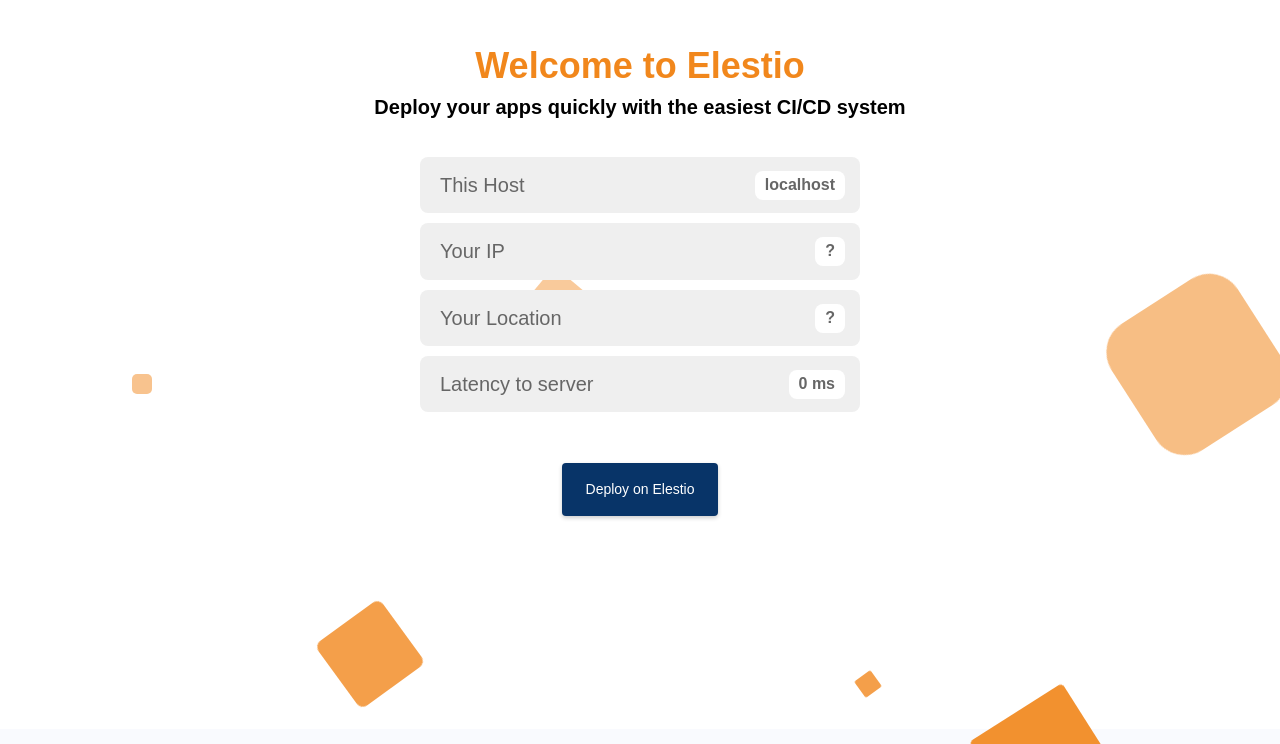
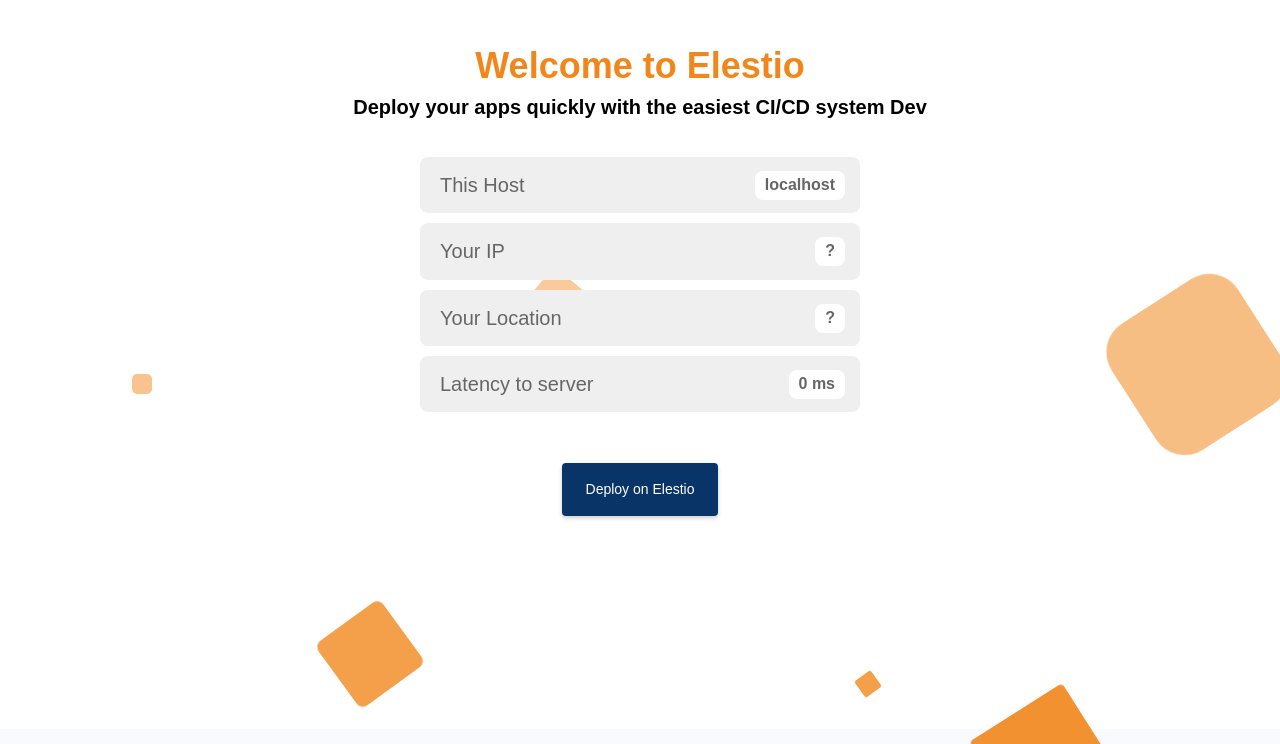
Before and after one commit to amitshuklabag/static-new, a plain HTML site: page index.html in a window 1280 px wide. Shown: the part 59-803 px from the top of the page. Drawn offline with Linux system fonts and the light colour scheme; no server answers.

Commit message:
Update index.html

```diff
--- a/index.html
+++ b/index.html
@@ -33,7 +33,7 @@
     <div class="app-body">
       <div class="app-heading" style="margin-bottom: 40px;">
         <h1>Welcome to Elestio</h1>
-        <h4>Deploy your apps quickly with the easiest CI/CD system</h2>
+        <h4>Deploy your apps quickly with the easiest CI/CD system Dev</h2>
       </div>
 
       <p class="app-info-block">
```
